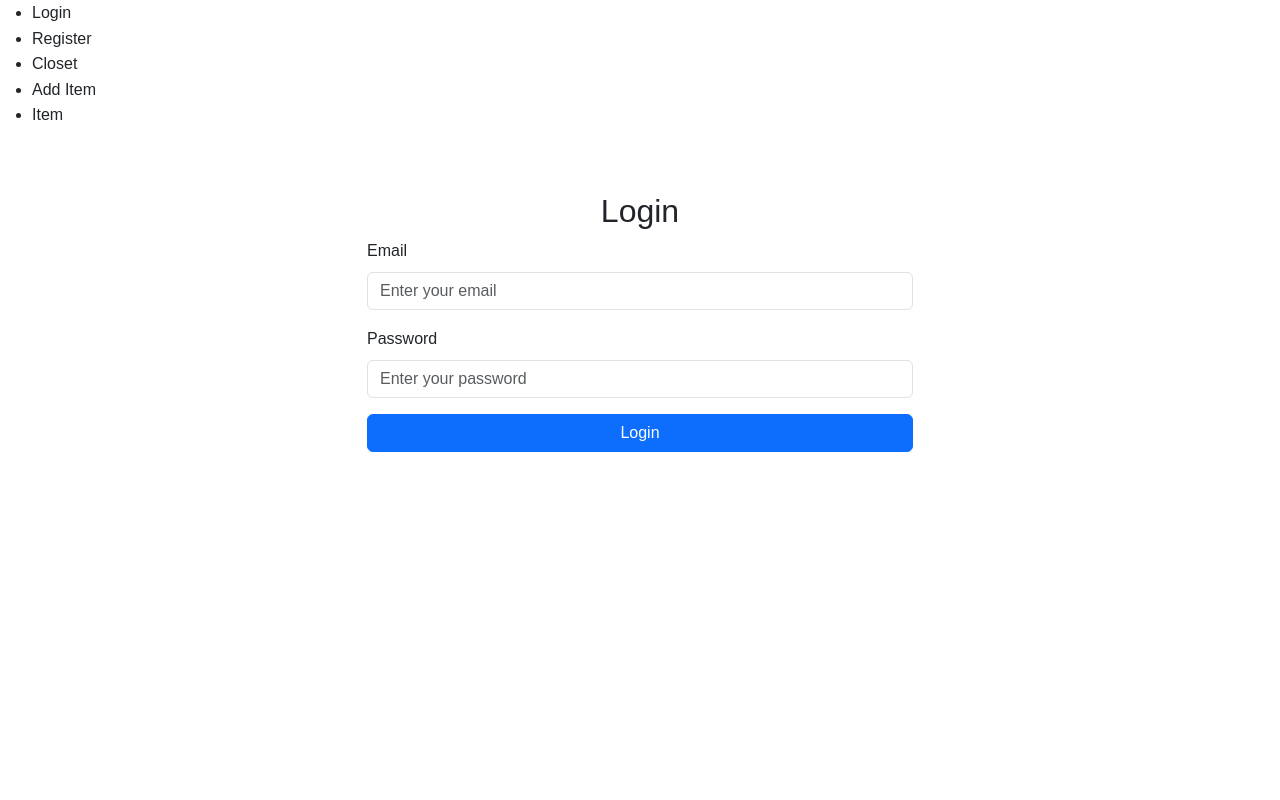
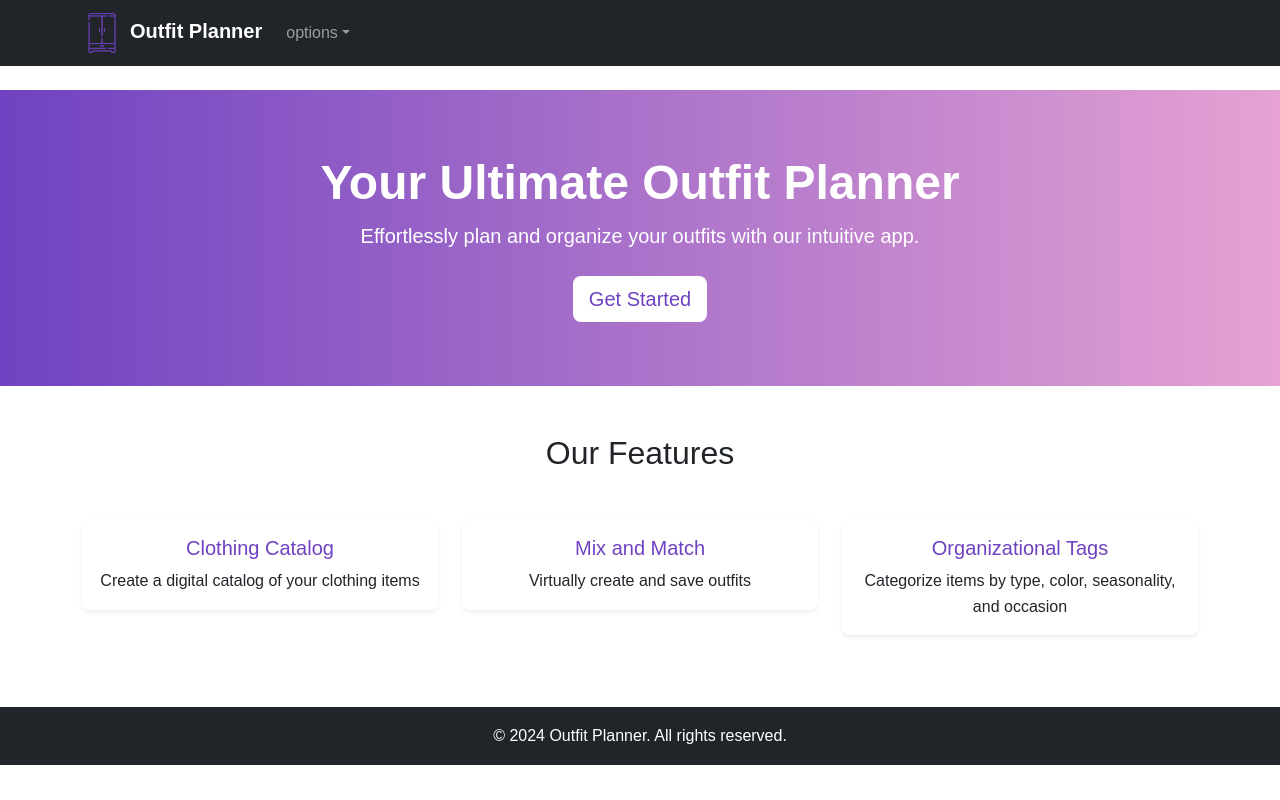
Before and after one commit to schneidsmc/fullstack_wardrobe, a React (Create React App) app in the folder client/: page / in a window 1280 px wide. Built offline with nearby package versions, Linux system fonts and the light colour scheme; no server answers.

Commit message:
added header, set HelloWorld as homepage, and removed list

```diff
--- a/client/src/App.js
+++ b/client/src/App.js
@@ -8,7 +8,8 @@ import ItemPage from "./Pages/ItemPage";
 import ClosetPage from "./Pages/ClosetPage";
 import CameraPage from "./Pages/add-item";
 import "./App.css";
-// import Header
+import Header from "./Components/Header";
+import HelloWorld from "./Components/HelloWorld";
 // import Footer
 
 const App = () => {
@@ -26,29 +27,11 @@ const App = () => {
 
   return (
     <div className="App">
+      <Header />
       <Router>
-        <nav>
-          <ul>
-            <li>
-              <Link to="/">Login</Link>
-            </li>
-            <li>
-              <Link to="/register">Register</Link>
-            </li>
-            <li>
-              <Link to="/closet">Closet</Link>
-            </li>
-            <li>
-              <Link to="/camera">Add Item</Link>
-            </li>
-            <li>
-              <Link to="/item">Item</Link>
-            </li>
-          </ul>
-        </nav>
-
         <Routes>
-          <Route path="/" element={<LoginForm />} />
+          <Route path="/" element={<HelloWorld />} />
+          <Route path="/login" element={<LoginForm />} />
           <Route path="/register" element={<RegistrationForm />} />
           <Route path="/closet" element={<ClosetPage />} />
           <Route path="/camera" element={<CameraPage />} />
--- a/client/src/Components/Header.js
+++ b/client/src/Components/Header.js
@@ -5,7 +5,7 @@ const Header = () => {
     return (
         <Navbar bg="dark" variant="dark" expand="lg" className="mb-4">
         <Container>
-          <Navbar.Brand href="#home">
+          <Navbar.Brand href="/">
             <img
               src="/wardrobe.png"
               alt="Outfit Planner Logo"
@@ -16,12 +16,12 @@ const Header = () => {
           <Navbar.Toggle aria-controls="basic-navbar-nav" />
           <Navbar.Collapse id="basic-navbar-nav">
             <Nav className="ml-auto">
-                <NavDropdown title="dropdown" id="basic-nav-dropdown">
-              <NavDropdown.Item href="#/register">Register</NavDropdown.Item>
-              <NavDropdown.Item href="#/login">Login</NavDropdown.Item>
-              <NavDropdown.Item href="#/closet">Closet</NavDropdown.Item>
-              <NavDropdown.Item href="#/camera">Add Item</NavDropdown.Item>
-              </NavDropdown>
+                <NavDropdown title="options" id="basic-nav-dropdown">
+                  <NavDropdown.Item href="/register">Register</NavDropdown.Item>
+                  <NavDropdown.Item href="/login">Login</NavDropdown.Item>
+                  <NavDropdown.Item href="/closet">Closet</NavDropdown.Item>
+                  <NavDropdown.Item href="/camera">Add Item</NavDropdown.Item>
+                </NavDropdown>
             </Nav>
           </Navbar.Collapse>
         </Container>
--- a/client/src/Components/HelloWorld.js
+++ b/client/src/Components/HelloWorld.js
@@ -18,27 +18,6 @@ const HelloWorld = () => {
 
   return (
     <>
-      <Navbar bg="dark" variant="dark" expand="lg" className="mb-4">
-        <Container>
-          <Navbar.Brand href="#home">
-            <img
-              src="/wardrobe.png"
-              alt="Outfit Planner Logo"
-              className="logo-img"
-            />
-            Outfit Planner
-          </Navbar.Brand>
-          <Navbar.Toggle aria-controls="basic-navbar-nav" />
-          <Navbar.Collapse id="basic-navbar-nav">
-            <Nav className="ml-auto">
-              <Nav.Link href="#features">Features</Nav.Link>
-              <Nav.Link href="#about">About</Nav.Link>
-              <Nav.Link href="#contact">Contact</Nav.Link>
-            </Nav>
-          </Navbar.Collapse>
-        </Container>
-      </Navbar>
-
       <Container fluid className="hero-section text-center text-white">
         <Container>
           <h1 className="display-3">Your Ultimate Outfit Planner</h1>
```
